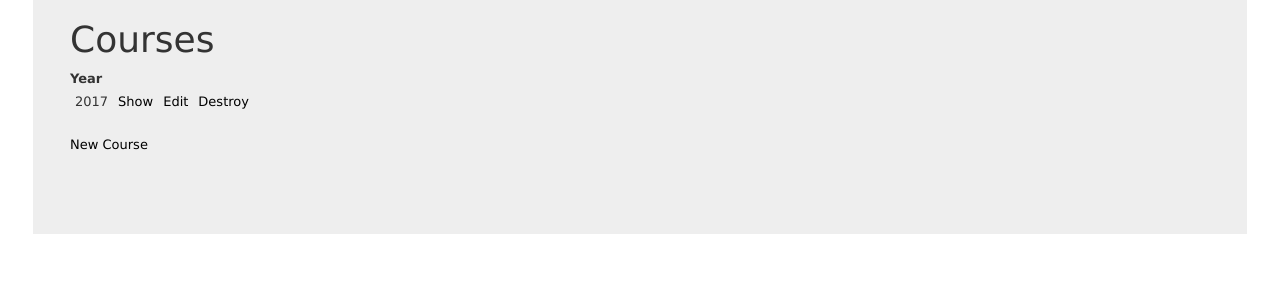
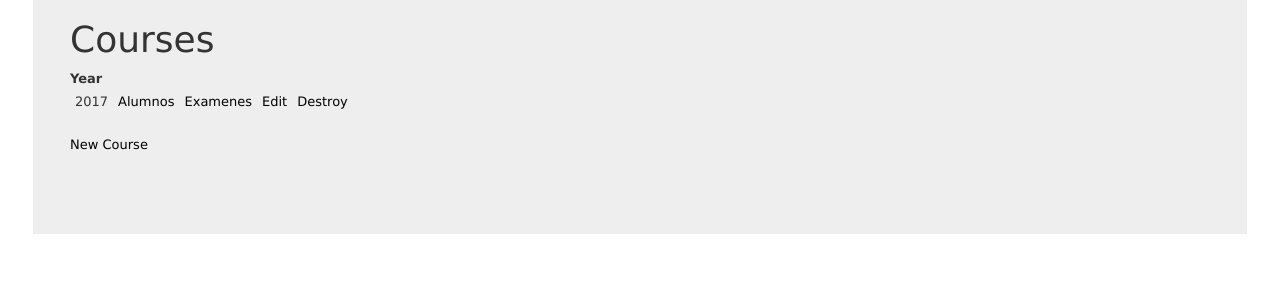
Before and after one commit to SebaRaimondi/ProyectoRuby, a Rails app: page /courses in a window 1280 px wide. Shown: the part 51-351 px from the top of the page. Run offline with Rails 7, Linux system fonts and the light colour scheme; data comes from the database, SQL or seed files in the repository; both versions use the stored data as it was after the commit; style sheets or scripts are compiled from the project's sources; some libraries are stand-ins or nearby versions.

Commit message:
links + gemfile added validatesemail

```diff
--- a/app/views/courses/index.html.erb
+++ b/app/views/courses/index.html.erb
@@ -14,7 +14,8 @@
         <% @courses.each do |course| %>
             <tr>
                 <td><%= course.year %></td>
-        <td><%= link_to 'Show', course %></td>
+                <td><%= link_to 'Alumnos', course_students_path(course) %></td>
+                <td><%= link_to 'Examenes', course_exams_path(course) %></td>
                 <td><%= link_to 'Edit', edit_course_path(course) %></td>
                 <td><%= link_to 'Destroy', course, method: :delete, data: { confirm: 'Are you sure?' } %></td>
             </tr>
```
Also changed, not shown: app/views/home/logged.html.erb (+5 -3 lines), Gemfile, db/development.sqlite3, 1 other file. Lines whose indentation alone changed are shown as unchanged.
